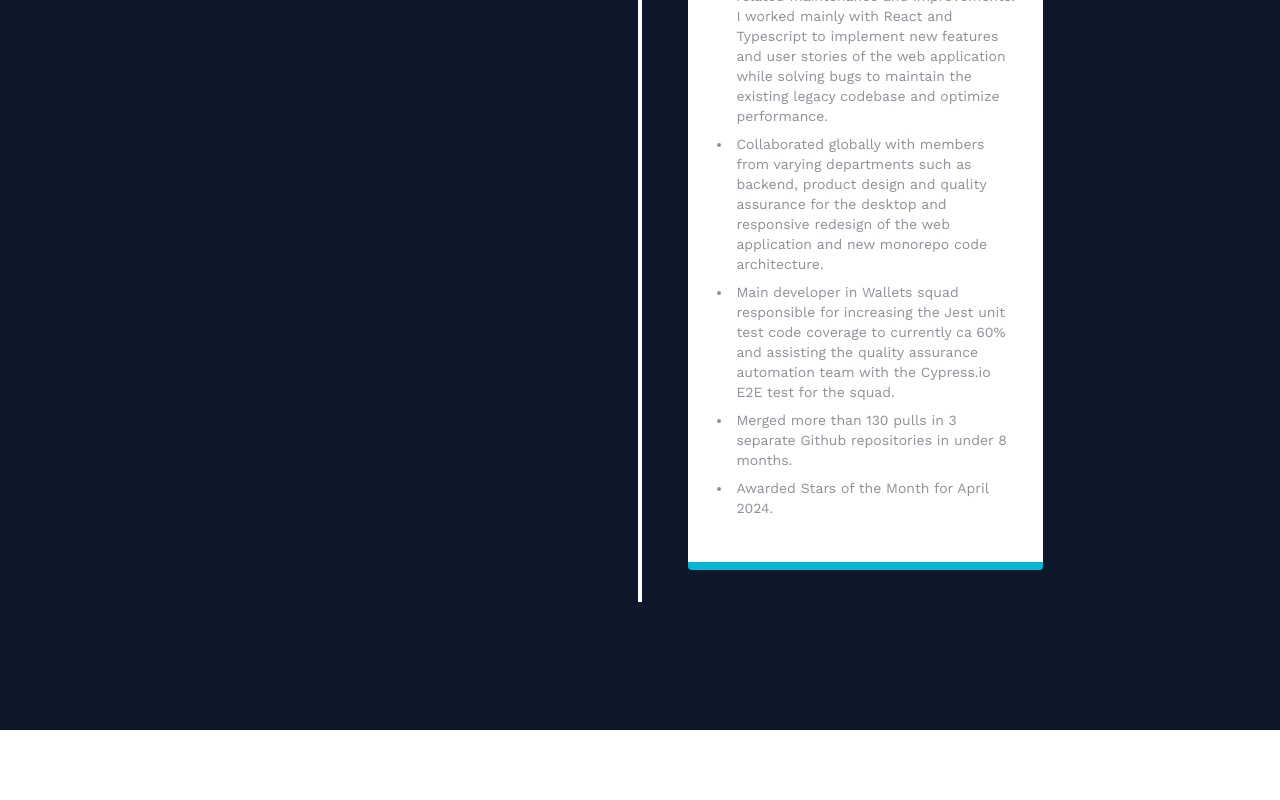
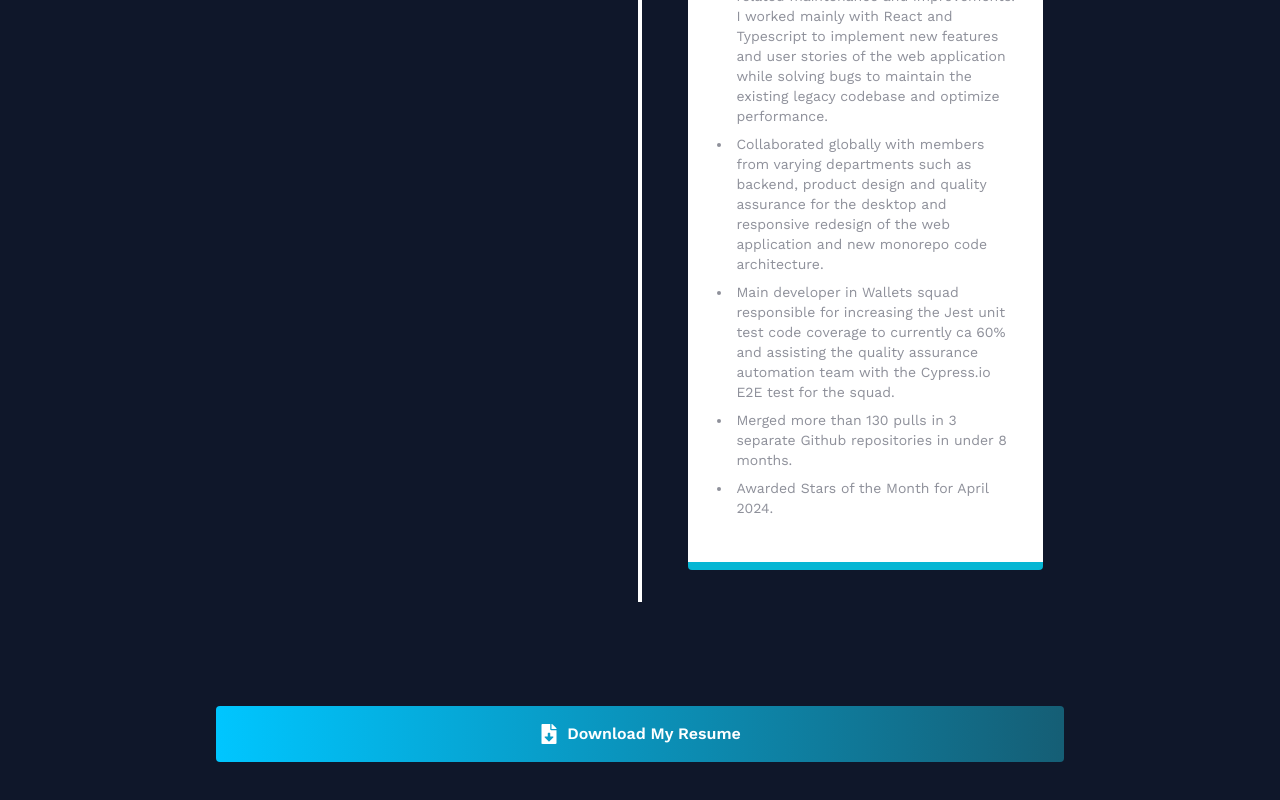
Before and after one commit to muhdlubega/lubega.pages.dev, a React (Vite) app: page /about in a window 1280 px wide. Shown: the part 2331-3131 px from the top of the page. Before the commit the page ends 3061 px from the top, so only its background shows below. Built offline with nearby package versions, Linux system fonts and the light colour scheme.

Commit message:
added resume download

```diff
--- a/src/pages/About.jsx
+++ b/src/pages/About.jsx
@@ -7,6 +7,7 @@ import { experiences } from "../constants";
 
 import "react-vertical-timeline-component/style.min.css";
 import Carousel from "../components/Carousel";
+import { FaFileDownload } from "react-icons/fa";
 
 const About = () => {
   return (
@@ -85,6 +86,16 @@ const About = () => {
           </VerticalTimeline>
         </div>
       </div>
+      <div className="py-10 flex justify-center">
+        <a
+          href="/MuhammadLubega.pdf"
+          download
+          className="flex justify-center items-center gap-2 font-semibold w-full mx-6 bg-gradient-to-r from-[#00c6ff] hover:from-[#06b6d4] to-[#155E75] hover:to-[#45cff6] text-white p-4 rounded"
+        >
+          <FaFileDownload size={20} />
+          Download My Resume
+        </a>
+      </div>
     </section>
   );
 };
```
Also changed, not shown: 1 other file (tests, documents, lock files or other folders).
